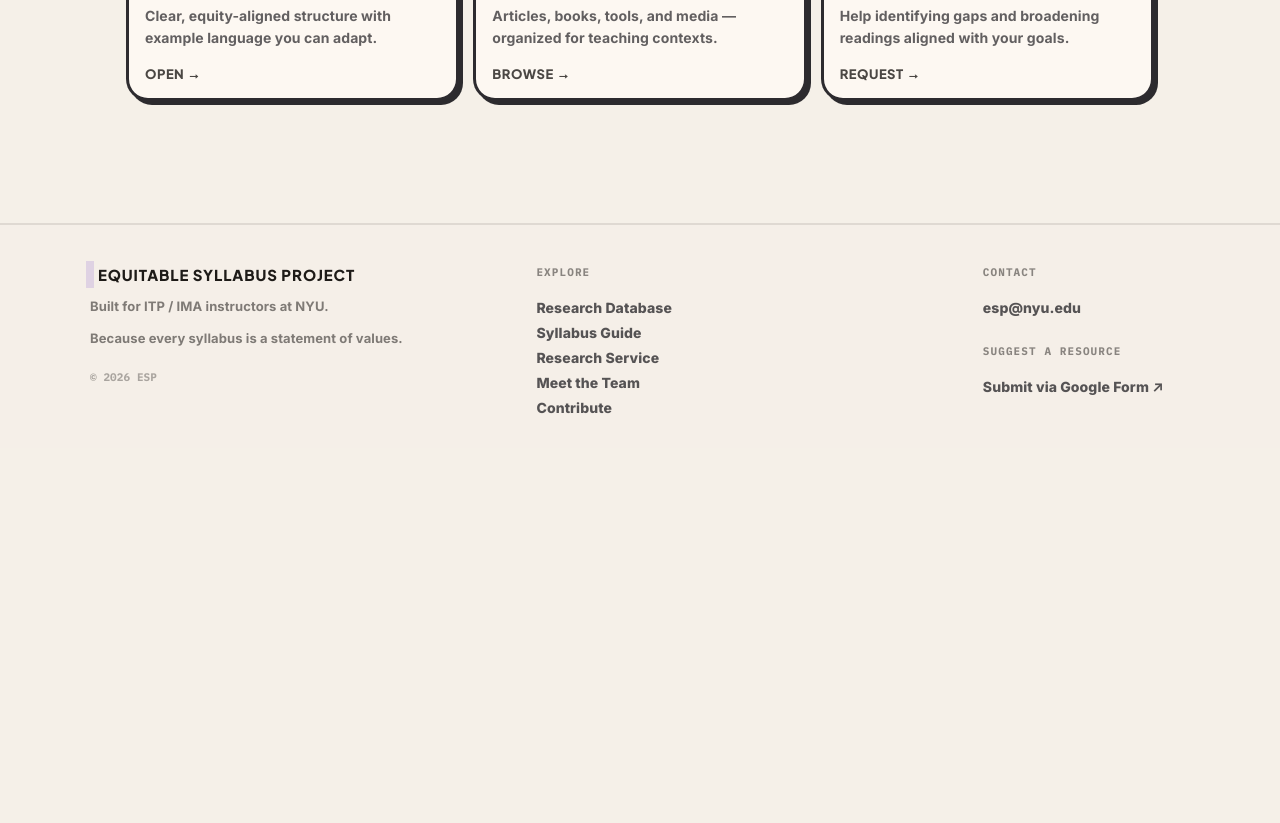
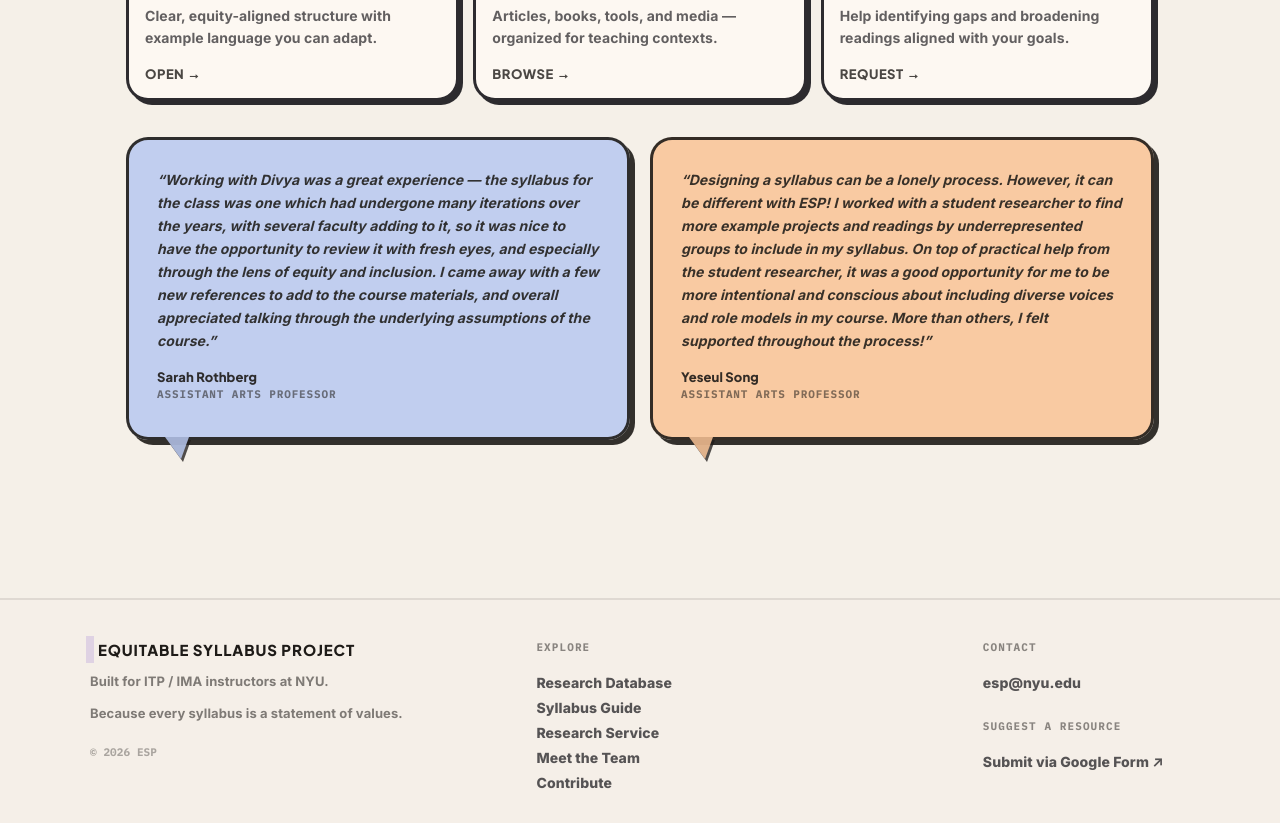
Before and after one commit to yafira/esp, a Next.js app: page / in a window 1280 px wide. Shown: the part 860-1683 px from the top of the page. Before the commit the page ends 1308 px from the top, so only its background shows below. Built offline with nearby package versions, Linux system fonts and the light colour scheme.

Commit message:
feat: added testimonials with speech bubble style to homepage

```diff
--- a/src/app/globals.css
+++ b/src/app/globals.css
@@ -1689,7 +1689,7 @@ h6,
   left: 28px;
   transform: rotate(-3deg);
   animation: doodle-float 8s ease-in-out infinite 0.8s;
-  z-index: 2;
+  z-index: 0;
 }
 
 /* wavy underline */
@@ -2014,3 +2014,97 @@ h6,
   opacity: 0.35;
   font-family: var(--font-mono);
 }
+
+.panel-lav {
+  background: var(--lavender);
+}
+
+/* TESTIMONIALS */
+.testimonials {
+  display: grid;
+  grid-template-columns: repeat(2, 1fr);
+  gap: 20px;
+  margin-top: 32px;
+  padding: 0 4px 40px;
+  position: relative;
+  z-index: 2;
+}
+
+.testimonial-blob {
+  position: relative;
+  padding: 28px 28px 36px;
+  border-radius: 22px;
+  border: 3px solid rgba(30, 27, 24, 0.9);
+  box-shadow: 5px 5px 0 rgba(30, 27, 24, 0.9);
+  display: flex;
+  flex-direction: column;
+  gap: 16px;
+}
+
+/* speech bubble tail */
+.testimonial-blob::after {
+  content: "";
+  position: absolute;
+  bottom: -22px;
+  left: 36px;
+  width: 0;
+  height: 0;
+  border-left: 16px solid transparent;
+  border-right: 8px solid transparent;
+  border-top: 22px solid currentColor;
+  filter: drop-shadow(2px 3px 0 rgba(30, 27, 24, 0.9));
+}
+
+.testimonial-blob--lavender::after {
+  color: rgba(184, 200, 240, 0.85);
+}
+.testimonial-blob--pink::after {
+  color: rgba(249, 195, 150, 0.85);
+}
+
+.testimonial-blob--lavender {
+  background: rgba(184, 200, 240, 0.85);
+}
+.testimonial-blob--pink {
+  background: rgba(249, 195, 150, 0.85);
+}
+
+.testimonial-quote {
+  font-size: 14px;
+  font-weight: 700;
+  line-height: 1.65;
+  color: rgba(30, 27, 24, 0.88);
+  margin: 0;
+  font-style: italic;
+}
+
+.testimonial-author {
+  display: flex;
+  flex-direction: column;
+  gap: 2px;
+}
+
+.testimonial-name {
+  font-size: 13px;
+  font-weight: 950;
+  font-family: var(--font-display);
+  color: rgba(30, 27, 24, 0.9);
+}
+
+.testimonial-role {
+  font-size: 11px;
+  font-weight: 700;
+  font-family: var(--font-mono);
+  opacity: 0.55;
+  text-transform: uppercase;
+  letter-spacing: 0.08em;
+}
+
+@media (max-width: 720px) {
+  .testimonials {
+    grid-template-columns: 1fr;
+  }
+  .testimonial-blob {
+    border-radius: 24px;
+  }
+}
--- a/src/app/page.js
+++ b/src/app/page.js
@@ -27,7 +27,6 @@ export default function HomePage() {
       <section className="hero3" aria-labelledby="hero-title">
         <div className="hero3-paper">
           {/* DOODLE DECORATIONS */}
-          <DoodleSquiggle className="doodle doodle--squiggle-b" />
           <img
             src="/scribble.png"
             alt=""
@@ -162,6 +161,46 @@ export default function HomePage() {
               </div>
             </Link>
           </div>
+
+          {/* TESTIMONIALS */}
+          <div className="testimonials">
+            <div className="testimonial-blob testimonial-blob--lavender">
+              <p className="testimonial-quote">
+                &ldquo;Working with Divya was a great experience — the syllabus
+                for the class was one which had undergone many iterations over
+                the years, with several faculty adding to it, so it was nice to
+                have the opportunity to review it with fresh eyes, and
+                especially through the lens of equity and inclusion. I came away
+                with a few new references to add to the course materials, and
+                overall appreciated talking through the underlying assumptions
+                of the course.&rdquo;
+              </p>
+              <div className="testimonial-author">
+                <span className="testimonial-name">Sarah Rothberg</span>
+                <span className="testimonial-role">
+                  Assistant Arts Professor
+                </span>
+              </div>
+            </div>
+            <div className="testimonial-blob testimonial-blob--pink">
+              <p className="testimonial-quote">
+                &ldquo;Designing a syllabus can be a lonely process. However, it
+                can be different with ESP! I worked with a student researcher to
+                find more example projects and readings by underrepresented
+                groups to include in my syllabus. On top of practical help from
+                the student researcher, it was a good opportunity for me to be
+                more intentional and conscious about including diverse voices
+                and role models in my course. More than others, I felt supported
+                throughout the process!&rdquo;
+              </p>
+              <div className="testimonial-author">
+                <span className="testimonial-name">Yeseul Song</span>
+                <span className="testimonial-role">
+                  Assistant Arts Professor
+                </span>
+              </div>
+            </div>
+          </div>
         </div>
       </section>
     </main>
```
Also changed, not shown: src/app/guide/page.js (+31 -1 lines).
